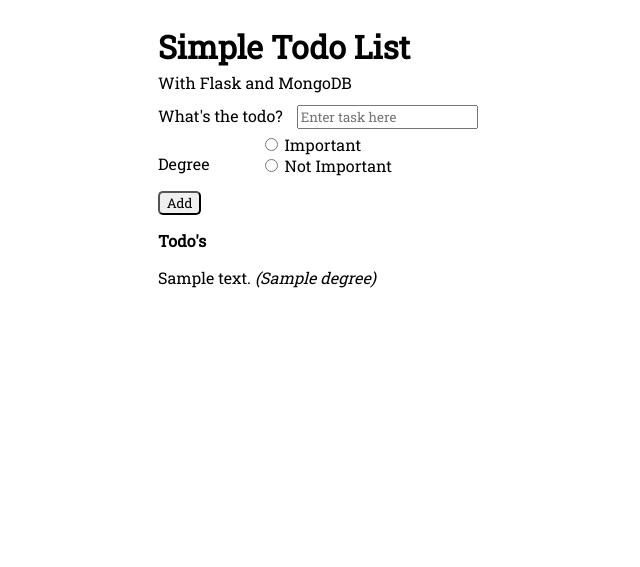
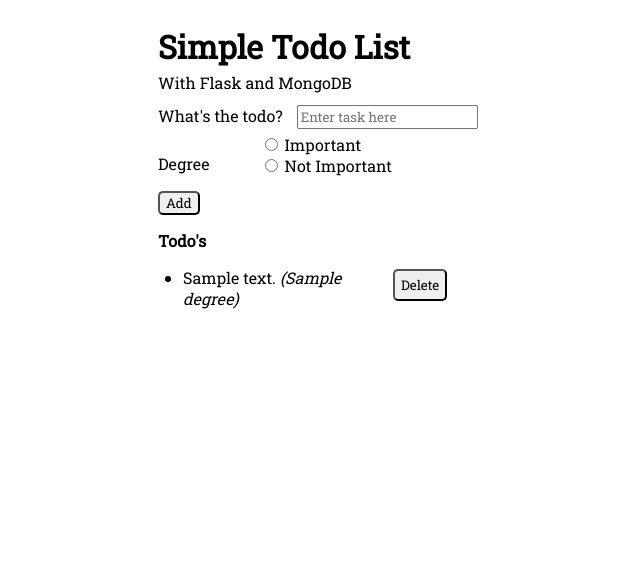
Before and after one commit to amathew19/todoFlaskApp, a Flask app: page / in a window 1280 px wide. Shown: the top 567 px of the page, without its empty margins (0-640 px from the left). Run offline with Flask 3, Linux system fonts and the light colour scheme; a database or web service that is not in the repository returns one stand-in record (values such as "Sample title").

Commit message:
Added the option to delete todo's from list using the app.post decorator

```diff
--- a/app.py
+++ b/app.py
@@ -1,4 +1,5 @@
 from flask import Flask, render_template, url_for, redirect, request
+from bson.objectid import ObjectId
 from pymongo import MongoClient
 import config
 
@@ -20,6 +21,10 @@ def main():
     all_todos=todos.find()
     return render_template('index.html', todos=all_todos)
 
+@app.post('/<id>/delete')
+def delete(id):
+    todos.delete_one({"_id": ObjectId(id)})
+    return redirect(url_for('main'))
 
 if __name__ == '__main__':
     app.run()
--- a/templates/index.html
+++ b/templates/index.html
@@ -54,17 +54,11 @@
 
         button {
             height: 2.0rem;
-            width: 2.7rem;
+            width: fit-content;
             text-align: center;
             border-radius: 5px;
             margin-bottom: 15px;
         }
-
-        /*button:hover {
-            transform: scale(1.2%);
-            background-color: black;
-            color: white;
-        }*/
 
         button:active {
             background-color: black;
@@ -97,8 +91,18 @@
             align-self: center;
         }
 
-        #todoList {
-            margin-top: 10px;
+        .todoItem {
+            display: flex;
+            align-items: flex-start;
+        }
+
+        .todoItem li {
+            width: 200px;
+        }
+
+        .todoItem button{
+            margin-bottom: 65px;
+            margin-left: 10px;
         }
 
     </style>
@@ -129,11 +133,18 @@
             <button id="taskButton" formmethod="post" type="submit">Add</button>
         </form>
         <h4>Todo's</h4>
-        {% for todo in todos %}
-        <div class="todo">
-            <p>{{ todo['content'] }} <i>({{ todo['degree']}})</i></p>
+        <div class="todoList">
+           <ul>
+                {% for todo in todos %}
+                    <div class="todoItem">
+                        <li>{{ todo['content'] }} <i>({{ todo['degree']}})</i></li>
+                        <form method="POST" action="{{ url_for('delete',id=todo['_id']) }}">
+                            <button type="submit" onclick="return confirm('Are you sure you want to delete this entry?')">Delete</button>
+                         </form>
+                    </div>
+                {% endfor %}
+            </ul>
         </div>
-        {% endfor %}
     </div>
 </body>
 </html>
```
